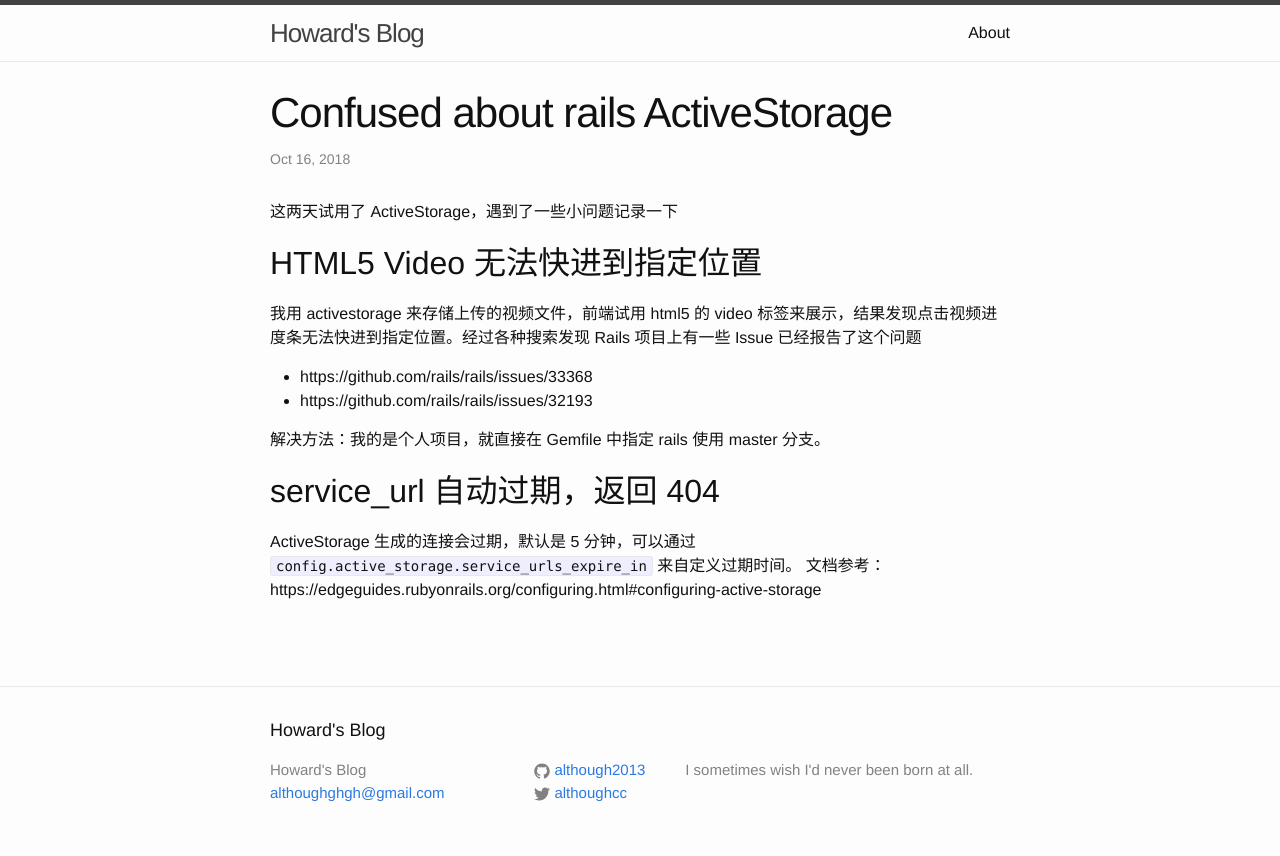
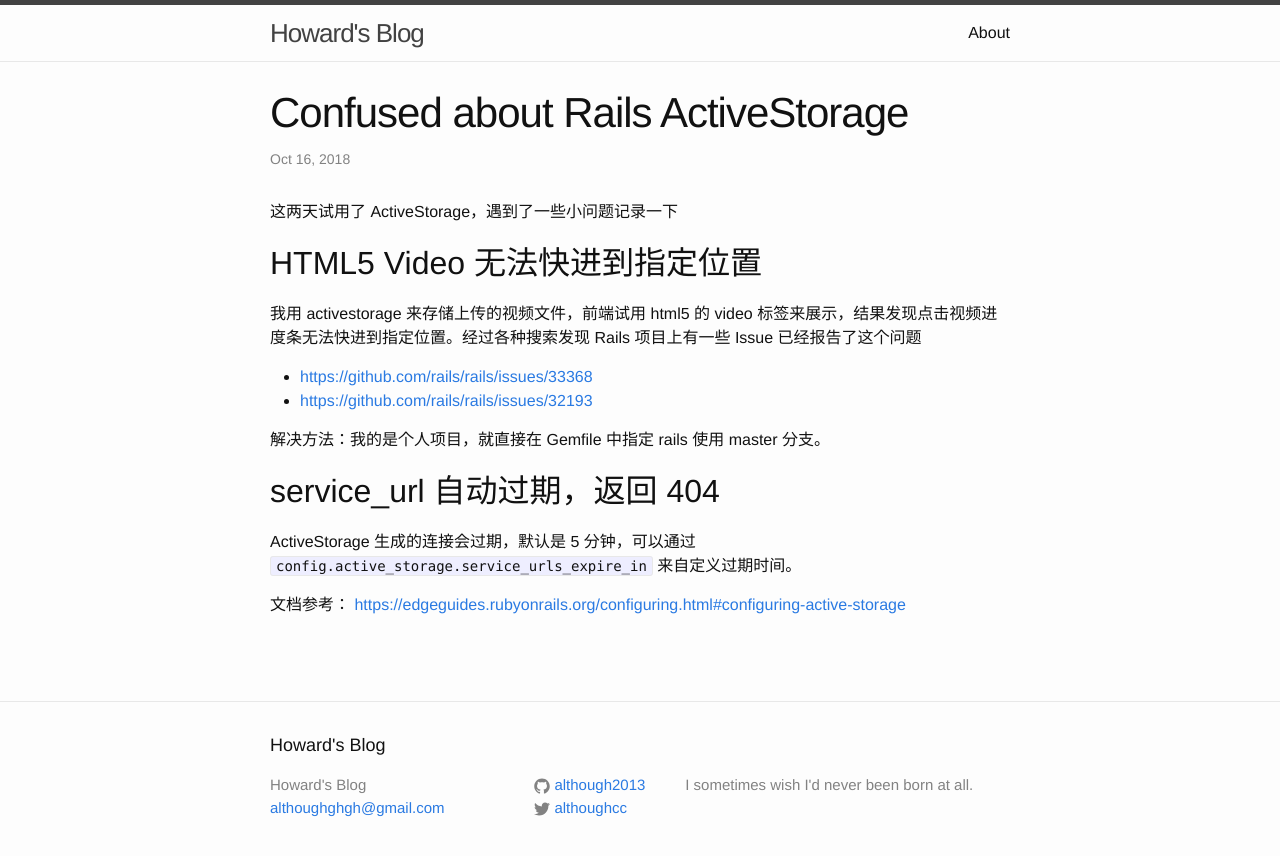
Before and after one commit to although2013/although2013.github.io, a Jekyll site: the page built from _posts/2018-10-16-confused-about-rails-activestorage.markdown, in a window 1280 px wide. Shown: the top 856 px of the page. Built offline with Jekyll 4.4.1, drawn with Linux system fonts in a browser that asks for light colours; comment, search, counter and statistics services are not loaded.

Commit message:
Update 2018-10-16-confused-about-rails-activestorage.markdown

```diff
--- a/_posts/2018-10-16-confused-about-rails-activestorage.markdown
+++ b/_posts/2018-10-16-confused-about-rails-activestorage.markdown
@@ -1,6 +1,6 @@
 ---
 layout: post
-title:  "Confused about rails ActiveStorage"
+title:  "Confused about Rails ActiveStorage"
 date:   2018-10-16 14:40:43
 categories: jekyll update
 ---
@@ -10,12 +10,13 @@ categories: jekyll update
 ## HTML5 Video 无法快进到指定位置
 我用 activestorage 来存储上传的视频文件，前端试用 html5 的 video 标签来展示，结果发现点击视频进度条无法快进到指定位置。经过各种搜索发现 Rails 项目上有一些 Issue 已经报告了这个问题
 
-- https://github.com/rails/rails/issues/33368
-- https://github.com/rails/rails/issues/32193
+- <https://github.com/rails/rails/issues/33368>
+- <https://github.com/rails/rails/issues/32193>
 
 解决方法：我的是个人项目，就直接在 Gemfile 中指定 rails 使用 master 分支。
 
 ## service_url 自动过期，返回 404
 
 ActiveStorage 生成的连接会过期，默认是 5 分钟，可以通过 `config.active_storage.service_urls_expire_in` 来自定义过期时间。
-文档参考： https://edgeguides.rubyonrails.org/configuring.html#configuring-active-storage
+
+文档参考： <https://edgeguides.rubyonrails.org/configuring.html#configuring-active-storage>
```
